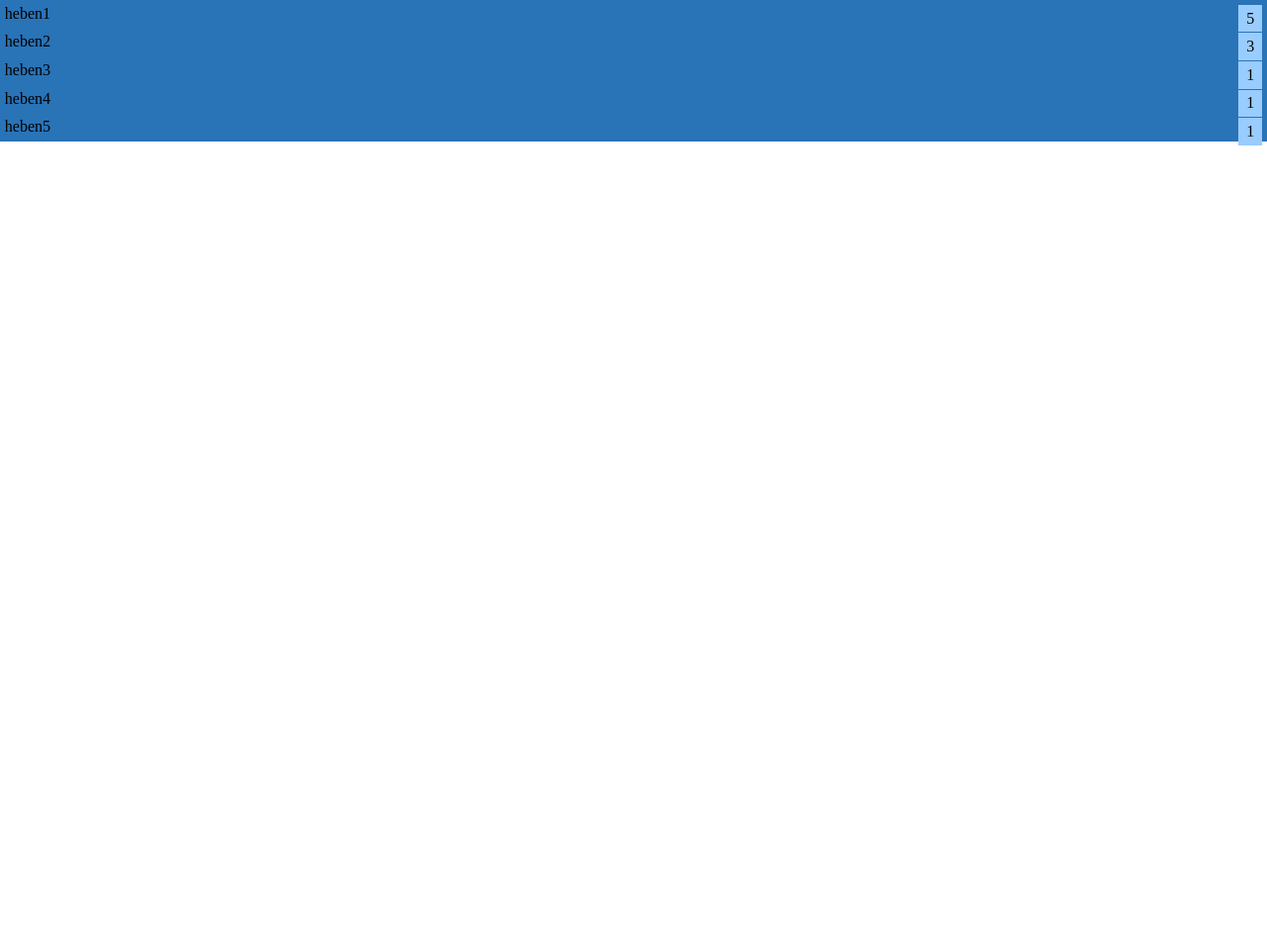
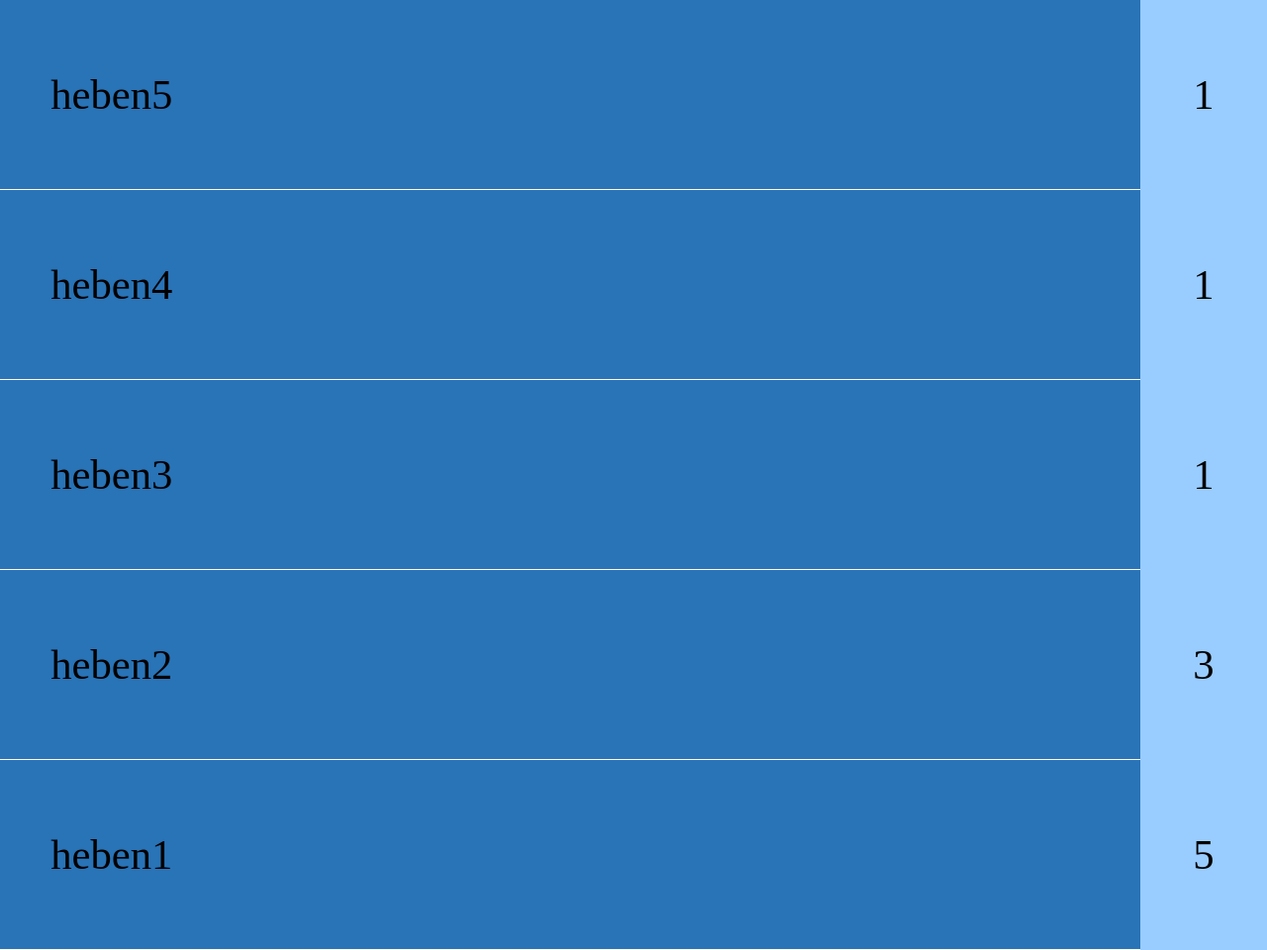
Before and after one commit to hdepro/clear, a website: page index.html in a window 1280 px wide. Shown: the whole page at 99% size. Before the commit the page ends 800 px from the top, so only its background shows below. Drawn offline with Linux system fonts and the light colour scheme.

Commit message:
task创建

```diff
--- a/css/style.css
+++ b/css/style.css
@@ -1,21 +1,66 @@
 *{
     box-sizing:border-box;
     margin:0;
+}
+
+html{
+    height:100%;
+    background:#333;
 }
 
 li{
     list-style-type: none;
 }
 
+.hide{
+    display:none;
+}
+
+.task-list{
+    position:absolute;
+    top:0;
+    left:0;
+    right:0;
+    bottom:0;
+    z-index:2;
+}
+.mask{
+    background:#333;
+    opacity:0.4;
+}
+
 .task{
-    padding:0.3rem;
-    border-bottom:1px solid #2973b7;
+    position:absolute;
+    top:0;
+    left:0;
+    right:0;
+    z-index:1;
+    height:1.5rem;
+    padding-left:0.4rem;
+    line-height:1.5rem;
+    border-bottom:1px solid #fff;
     background:#2973b7;
+}
+
+.task-num,.task-name{
+    display:inline-block;
 }
 
 .task-num{
     float:right;
-    display:inline-block;
-    padding:0.3rem 0.5rem;
-    background:#99CCFF;
+    width:1rem;
+    text-align:center;
+    background:#9cf;
 }
+
+.task-create .task{
+    transform-style:preserve-3d;
+    transform-origin:bottom center;
+}
+input[name=task-name]{
+    height:100%;
+    width:8rem;
+    background:transparent;
+    border:none;
+    outline:none;
+}
--- a/index.html
+++ b/index.html
@@ -10,8 +10,14 @@
 <body>
 <div class="main">
     <div class="content">
+        <div class="task-create hide"></div>
+        <div class="task-list"></div>
     </div>
 </div>
+<script src="js/app.js"></script>
+<script src="js/model.js"></script>
+<script src="js/touch.js"></script>
+<script src="js/task.js"></script>
 <script src="js/task_list.js"></script>
 </body>
 </html>
--- /dev/null
+++ b/js/app.js
@@ -0,0 +1,18 @@
+/**
+ * Created by heben.hb on 2017/8/5.
+ */
+
+let Clear = {
+    init(){
+        let rootSize = document.body.getBoundingClientRect().width;
+        document.documentElement.style.fontSize = rootSize/10 + "px";
+        document.body.style.fontSize = rootSize/30 + "px";
+        Clear.Model.init();
+        Clear.TaskList.init();
+        Clear.rem = rootSize/10;
+    }
+};
+
+window.addEventListener("load",function(){
+    Clear.init();
+});
--- /dev/null
+++ b/js/model.js
@@ -0,0 +1,65 @@
+/**
+ * Created by heben.hb on 2017/8/5.
+ */
+
+Clear.Model = (function(){
+    return {
+        init(){
+            let default_task_list = [
+                {
+                    id:1,
+                    name:"heben1",
+                    items:[
+                        {id:1,name:"heben item 1",state:0},
+                        {id:2,name:"heben item 2",state:0},
+                        {id:3,name:"heben item 3",state:0},
+                        {id:4,name:"heben item 4",state:0},
+                        {id:5,name:"heben item 5",state:1}
+                    ]
+                },
+                {
+                    id:2,
+                    name:"heben2",
+                    items:[
+                        {id:1,name:"heben item 1",state:0},
+                        {id:2,name:"heben item 1",state:1},
+                        {id:3,name:"heben item 1",state:0}
+                    ]
+                },
+                {id:3,name:"heben3",items:[{id:1,name:"heben3 item 1",state:0}]},
+                {id:4,name:"heben4",items:[{id:1,name:"heben4 item 1",state:0}]},
+                {id:5,name:"heben5",items:[{id:1,name:"heben5 item 1",state:0}]},
+            ];
+
+            this.task_list = localStorage.getItem("task_list");
+            if(this.task_list){
+                this.task_list = JSON.parse(this.task_list);
+            }else{
+                this.task_list = default_task_list;
+            }
+        },
+        data(){
+            let temp = [...this.task_list];
+            return temp.reverse();
+        },
+        updateLocalStorage(){
+            localStorage.setItem("task_list",JSON.stringify(this.task_list));
+        },
+        generateId(){
+            let lastIndex = this.task_list.length - 1;
+            console.log(lastIndex,this.task_list[lastIndex]);
+            return this.task_list[lastIndex].id+1;
+        },
+        create(name){
+            let data = {id:this.generateId(),name,items:[]};
+            this.task_list.push(data);
+            this.updateLocalStorage();
+            return Object.assign({},data);
+        },
+        del(id){
+            let index = this.task_list.findIndex(t => t.id === id);
+            this.task_list.splice(index,1);
+            this.updateLocalStorage();
+        }
+    }
+})();
--- a/js/task.js
+++ b/js/task.js
@@ -1,3 +1,34 @@
 /**
  * Created by heben.hb on 2017/7/29.
  */
+
+
+Clear.Task = function(task){
+    this.task = task;
+    this.ele = null;
+};
+
+Clear.Task.prototype = {
+    init(){
+        let task = this.task;
+        let ele = document.createElement("div");
+        ele.innerHTML = `<li class="task">
+                 <span class="task-name">${task.name}</span>
+                  <span class="task-num">${task.items.length}</span>
+            </li>`;
+        console.log(ele,ele.offsetHeight);
+        ele.style.transform = `translate3d(0,${(task.index)*1.5}rem,0)`;
+        this.ele = ele;
+        return ele;
+    },
+    finish(){
+
+    },
+    create(){
+
+    },
+    del(){
+        Clear.Model.del(this.task.id);
+        Clear.Touch.moveX(this.ele,-10*Clear.rem,1000);
+    }
+};
--- a/js/task_list.js
+++ b/js/task_list.js
@@ -2,49 +2,86 @@
  * Created by heben.hb on 2017/7/26.
  */
 
-let default_task_list = [
-    {
-        name:"heben1",
-        items:[
-            {name:"heben item 1",state:0},
-            {name:"heben item 2",state:0},
-            {name:"heben item 3",state:0},
-            {name:"heben item 4",state:0},
-            {name:"heben item 5",state:1}
-        ]
-    },
-    {
-        name:"heben2",
-        items:[
-            {name:"heben item 1",state:0},
-            {name:"heben item 1",state:1},
-            {name:"heben item 1",state:0}
-        ]
-    },
-    {name:"heben3",items:[{name:"heben3 item 1",state:0}]},
-    {name:"heben4",items:[{name:"heben4 item 1",state:0}]},
-    {name:"heben5",items:[{name:"heben5 item 1",state:0}]},
-];
-
-let task_list = localStorage.getItem("task_list");
-if(task_list){
-    task_list = JSON.parse(task_list);
-}else{
-    task_list = default_task_list;
-}
-
-let content = document.querySelector(".content");
-const initDom = () => {
-    let domStr = "";
-    task_list.forEach(task => {
-        domStr += `<li class="task">${task.name}<span class="task-num">${task.items.length}
-                  </span></li>`;
-    });
-    content.innerHTML = domStr;
-};
-
-const init = () => {
-    initDom();
-};
-
-init();
+Clear.TaskList = (function(){
+    let taskListNode = document.querySelector(".content .task-list");
+    let taskCreateNode = document.querySelector(".content .task-create");
+    return {
+        init(){
+            this.TASK_HEIGHT = Number;
+            this.Task = Clear.Task;
+            this.Model = Clear.Model;
+            this.Touch = Clear.Touch;
+            let Task = this.Task;
+            let TaskInstance;
+            let domStr = "";
+            this.Model.data().forEach((task,index) => {
+                TaskInstance = new Task(Object.assign({},task,{index}));
+                let dom = TaskInstance.init();
+                domStr += dom.outerHTML;
+            });
+            taskListNode.innerHTML = domStr;
+            this.create();
+            this.touch();
+        },
+        update(newTask){
+            let Task = this.Task;
+            let TaskInstance = new Task(newTask);
+            let dom = TaskInstance.init();
+            taskListNode.insertBefore(dom,taskListNode.firstElementChild);
+            return TaskInstance;
+        },
+        create(){
+            this.TASK_HEIGHT = document.querySelector(".task").offsetHeight;
+            this.Touch.moveY(taskCreateNode,-this.TASK_HEIGHT);
+            taskCreateNode.innerHTML = `<li class="task">
+                 <input class="task-name" name="task-name" placeholder="create new task"/>
+                  <span class="task-num">0</span>
+            </li>`;
+        },
+        touch(){
+            console.log("touch",this.TASK_HEIGHT);
+            taskListNode.addEventListener("touchstart",this.onTouchStart.bind(this));
+            taskListNode.addEventListener("touchmove",this.onTouchMove.bind(this));
+            taskListNode.addEventListener("touchend",this.onTouchEnd.bind(this));
+            taskListNode.addEventListener("click",this.handleClick.bind(this));
+        },
+        onTouchStart(e){
+            let touch = e.touches[0];
+            this.startY = touch.clientY;
+        },
+        onTouchMove(e){
+            let touch = e.touches[0];
+            this.moveY = touch.clientY;
+            let ds = this.moveY - this.startY;
+            console.log(this.startY,this.moveY);
+            taskCreateNode.classList.remove("hide");
+            this.Touch.moveY(taskListNode,ds);
+            this.Touch.moveY(taskCreateNode,ds-this.TASK_HEIGHT);
+            let childNode = taskCreateNode.querySelector(".task");
+            let deg = Math.acos(ds/this.TASK_HEIGHT)/Math.PI*180+10;
+            childNode.style.transform = `rotateX(${deg}deg)`;
+        },
+        onTouchEnd(e){
+            let ds = this.moveY - this.startY;
+            if(ds >= this.TASK_HEIGHT){
+                this.Touch.moveY(taskListNode,this.TASK_HEIGHT);
+                taskListNode.classList.add("mask");
+                this.Touch.moveY(taskCreateNode,0);
+            }else{
+                this.Touch.moveY(taskListNode,0);
+                this.Touch.moveY(taskCreateNode,-this.TASK_HEIGHT);
+            }
+        },
+        handleClick(e){
+            if(taskListNode.classList.contains("mask")){
+                let value = document.querySelector("[name=task-name]").value;
+                taskListNode.classList.remove("mask");
+                let newTask = this.Model.create(value);
+                let taskInstance = this.update(newTask);
+                if(!value){
+                    taskInstance.del();
+                }
+            }
+        }
+    }
+})();
--- /dev/null
+++ b/js/touch.js
@@ -0,0 +1,31 @@
+/**
+ * Created by heben.hb on 2017/8/11.
+ */
+
+Clear.Touch = (function(){
+    return {
+        toArray(obj){
+            return Array.prototype.slice.call(obj,0);
+        },
+        moveX(ele,d,delay){
+            this._move(ele,d,"X",delay);
+        },
+        moveY(ele,d,delay){
+            this._move(ele,d,"Y",delay);
+        },
+        moveZ(ele,d,delay){
+            this._move(ele,d,"Z",delay);
+        },
+        _move(ele,d,axis,delay){
+            if(ele.length){
+                let arr = this.toArray(ele);
+                arr.forEach(e => {
+                    e.style.transform = `translate${axis}(${d}px)`;
+                });
+            }else{
+                ele.style.transform = `translate${axis}(${d}px)`;
+                if(delay) ele.style.transition = `all linear ${delay}ms`;
+            }
+        }
+    }
+})();
```
